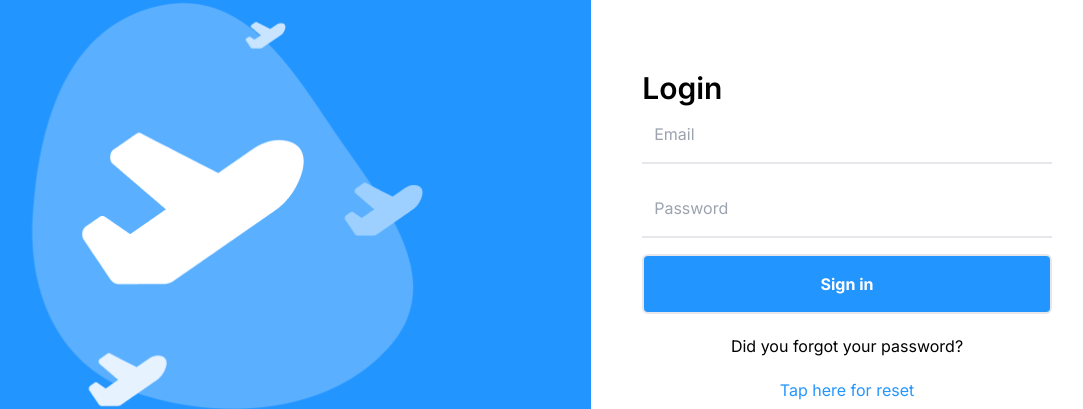
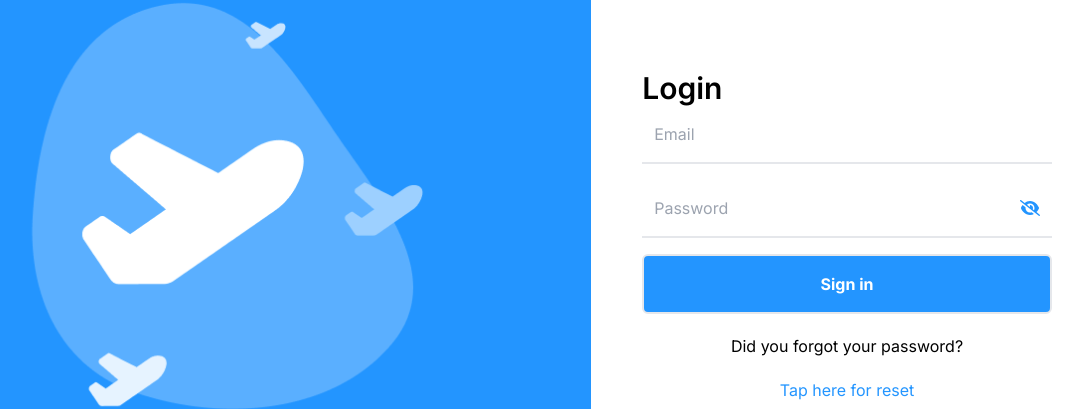
Before and after one commit to mahardhikap/AngkasaWebApp, a Next.js app: page /auth/login in a window 1280 px wide. Shown: the part 191-600 px from the top of the page, without its empty margins (177-1260 px from the left). Built offline with nearby package versions, Linux system fonts and the light colour scheme.

Commit message:
add toast, fetch data login, add eye slash for hide unhide password

```diff
--- a/src/app/auth/login/page.js
+++ b/src/app/auth/login/page.js
@@ -1,7 +1,53 @@
+'use client';
 import Image from 'next/image';
 import './login.css';
+import { ToastContainer, toast } from 'react-toastify';
+import 'react-toastify/dist/ReactToastify.css';
+import React, { useState } from 'react';
+import { FontAwesomeIcon } from '@fortawesome/react-fontawesome';
+import { faEyeSlash, faEye } from '@fortawesome/free-solid-svg-icons';
 
-export default function Register() {
+export default function Login() {
+  const [inputData, setInputData] = useState({
+    email: '',
+    password: '',
+  });
+  const [passwordVisible, setPasswordVisible] = useState(false);
+
+  const postData = async (e) => {
+    e.preventDefault();
+
+    try {
+      const response = await fetch(
+        `https://easy-lime-seal-toga.cyclic.app/users/login`,
+        {
+          method: 'POST',
+          headers: {
+            'Content-Type': 'application/json',
+          },
+          body: JSON.stringify(inputData),
+        }
+      );
+      const data = await response.json();
+      console.log('ini data', data);
+      if (response.ok) {
+        toast.success(data.message);
+      } else {
+        toast.error(data.message);
+      }
+    } catch (error) {
+      console.log('Error:', error);
+    }
+  };
+
+  const onChange = (e) => {
+    setInputData({ ...inputData, [e.target.name]: e.target.value });
+  };
+
+  const togglePasswordVisibility = () => {
+    setPasswordVisible(!passwordVisible);
+  };
+
   return (
     <div className="container mx-auto flex flex-wrap h-screen">
       <div className="flex-auto w-full sm:w-1/3 md:w-2/5 lg:w-3/5 color-login">
@@ -24,33 +70,62 @@ export default function Register() {
             className="hidden sm:inline md:inline lg:inlin mt-2"
           />
           <div className="my-10 sm:my-40">
+            <form onSubmit={postData}>
               <h1 className="font-semibold text-3xl">Login</h1>
               <div className="mb-4 border-b-2">
                 <input
                   className="w-full px-3 py-4 rounded-md bg-transparent outline-none	"
                   type="email"
                   placeholder="Email"
+                  onChange={onChange}
+                  value={inputData.email}
+                  name="email"
                 />
               </div>
-            <div className="mb-4 border-b-2">
+              <div className="mb-4 border-b-2 relative">
                 <input
                   className="w-full px-3 py-4 rounded-md bg-transparent outline-none	"
-                type="password"
+                  type={passwordVisible ? 'text' : 'password'}
                   placeholder="Password"
+                  onChange={onChange}
+                  value={inputData.password}
+                  name="password"
                 />
+                <button
+                  type="button"
+                  className="absolute top-1/2 right-3 transform -translate-y-1/2"
+                  onClick={togglePasswordVisibility}
+                >
+                  {passwordVisible ? (
+                    <FontAwesomeIcon icon={faEye} width={20} color="#2395FF" />
+                  ) : (
+                    <FontAwesomeIcon
+                      icon={faEyeSlash}
+                      width={20}
+                      color="#2395FF"
+                    />
+                  )}
+                </button>
               </div>
-            <button className="rounded-md color-button-login border-solid border-2 w-full p-4 font-bold text-white">
+              <button
+                type="submit"
+                className="rounded-md color-button-login border-solid border-2 w-full p-4 font-bold text-white"
+              >
                 Sign in
               </button>
+            </form>
             <div className="my-5">
               <p className="text-center my-3">Did you forgot your password?</p>
             </div>
             <div className="my-5">
-              <p className="text-center my-3 text-color-login">Tap here for reset</p>
+              <p className="text-center my-3 text-color-login">
+                Tap here for reset
+              </p>
             </div>
           </div>
         </div>
       </div>
+      <ToastContainer />
     </div>
   );
 }
```
Lines whose indentation alone changed are shown as unchanged.
